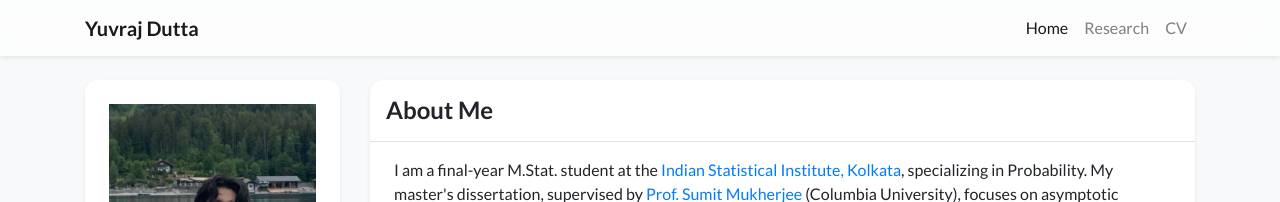
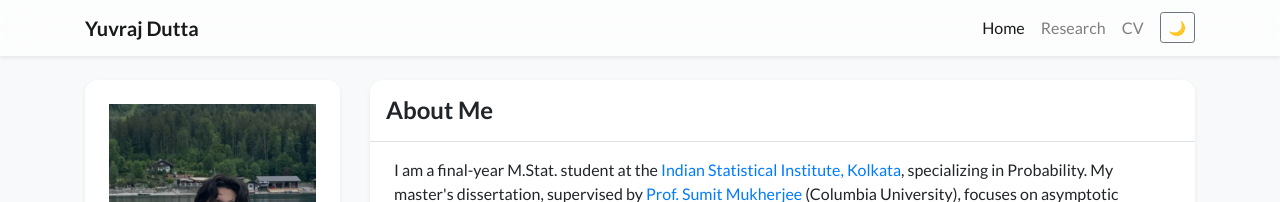
Before and after one commit to yuvrajdutta05/academic-homepage-test, a Jekyll site: the page built from index.html, in a window 1280 px wide. Shown: the top 202 px of the page. Built offline with Jekyll 4.4.1, drawn with Linux system fonts in a browser that asks for light colours; nearby versions of some CDN libraries; a style sheet for code colours, icons or effects is not loaded.

Commit message:
Update profile again 2

```diff
--- a/_includes/navbar.html
+++ b/_includes/navbar.html
@@ -7,11 +7,21 @@
 
         <div class="collapse navbar-collapse" id="navbarResponsive">
             <ul class="navbar-nav ml-auto">
+
     {% for item in site.data.navigation.pages %}
     <li class="nav-item {% if item.name == page.navbar_title or include.active_page == item.name %}active{% endif %}">
         <a class="nav-link" href="{{ item.url | relative_url }}">{{ item.name }}</a>
     </li>
     {% endfor %}
+
+    <li class="nav-item ml-2">
+        <button id="theme-toggle"
+                class="btn btn-sm btn-outline-secondary"
+                style="margin-top:4px;">
+            🌙
+        </button>
+    </li>
+
 </ul>
         </div>
     </div>
--- a/_layouts/default.html
+++ b/_layouts/default.html
@@ -47,5 +47,35 @@
     <script src="{{ '/assets/js/common.js' | relative_url }}"></script>
     <script src="{{ '/assets/js/bubble_visual_hash.js' | relative_url }}"></script>
     <script src="{{ '/assets/js/semantic_scholar_citation_count.js' | relative_url }}"></script>
+    <script>
+
+document.addEventListener("DOMContentLoaded", function () {
+
+    const toggle = document.getElementById("theme-toggle");
+
+    if (localStorage.getItem("theme") === "dark") {
+        document.body.classList.add("dark-mode");
+        if (toggle) toggle.innerHTML = "☀️";
+    }
+
+    if (toggle) {
+        toggle.addEventListener("click", function () {
+
+            document.body.classList.toggle("dark-mode");
+
+            if (document.body.classList.contains("dark-mode")) {
+                localStorage.setItem("theme", "dark");
+                toggle.innerHTML = "☀️";
+            } else {
+                localStorage.setItem("theme", "light");
+                toggle.innerHTML = "🌙";
+            }
+
+        });
+    }
+
+});
+
+</script>
 </body>
 </html>
```
Lines whose indentation alone changed are shown as unchanged.
